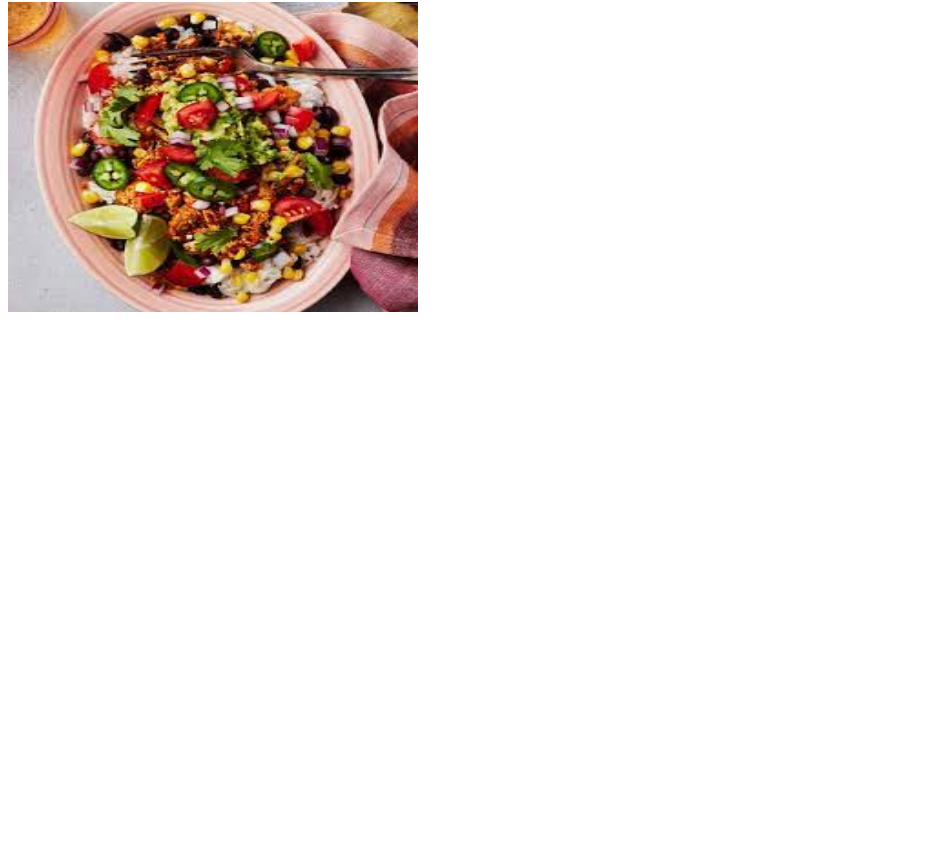
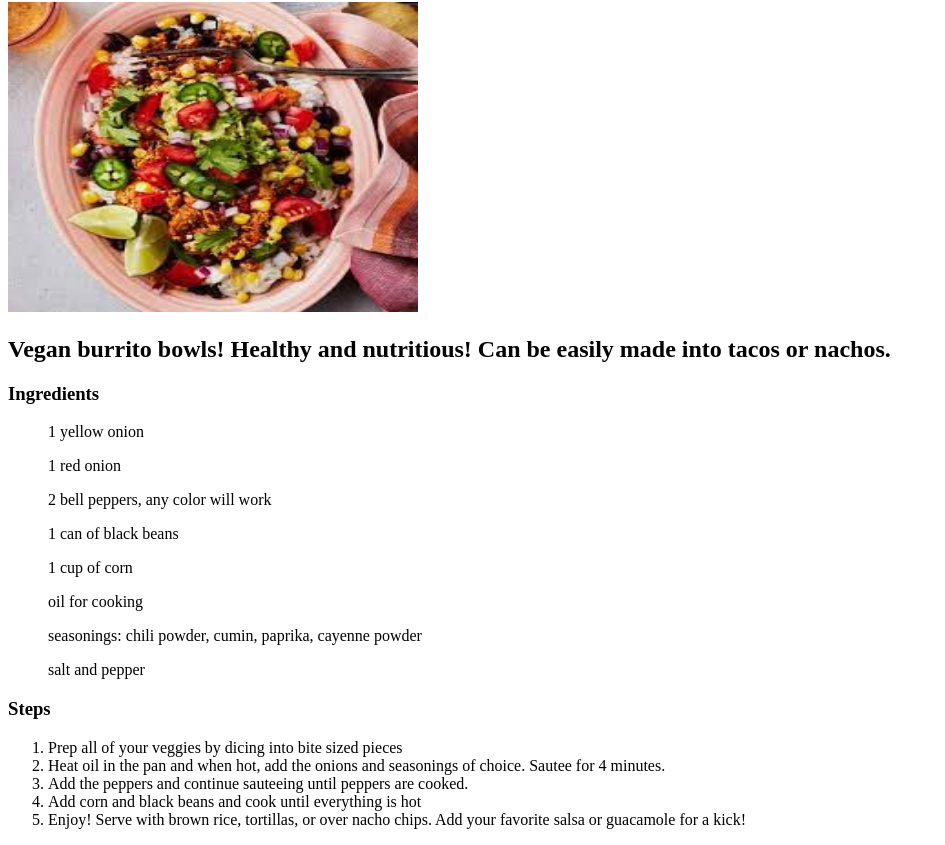
Before and after one commit to tcarl9/odin-recipes, a plain HTML site: page recipes/burritoBowls.html in a window 1280 px wide. Shown: the part 78-923 px from the top of the page, without its empty margins (0-945 px from the left). Before the commit the page ends 800 px from the top, so only its background shows below. Drawn offline with Linux system fonts and the light colour scheme.

Commit message:
feat: updated ReadMe and added 3rd recipe

```diff
--- a/recipes/burritoBowls.html
+++ b/recipes/burritoBowls.html
@@ -8,5 +8,22 @@
 <body>
     <h1>Burrito Bowls</h1>
     <img src="../recipes/Images/burritoBowl.jpeg" alt="Vegan burrito bowl" height="310" width="410">
-</body>
+    <h2>Vegan burrito bowls! Healthy and nutritious! Can be easily made into tacos or nachos.</h2>
+    <h3>Ingredients</h3>
+    <ul>1 yellow onion</ul>
+    <ul>1 red onion</ul>
+    <ul>2 bell peppers, any color will work</ul>
+    <ul>1 can of black beans</ul>
+    <ul>1 cup of corn</ul>
+    <ul>oil for cooking</ul>
+    <ul>seasonings: chili powder, cumin, paprika, cayenne powder</ul>
+    <ul>salt and pepper</ul>
+
+<h3>Steps</h3>
+<ol>
+    <li>Prep all of your veggies by dicing into bite sized pieces</li>
+    <li>Heat oil in the pan and when hot, add the onions and seasonings of choice. Sautee for 4 minutes.</li>
+    <li>Add the peppers and continue sauteeing until peppers are cooked.</li>
+    <li>Add corn and black beans and cook until everything is hot</li>
+    <li>Enjoy! Serve with brown rice, tortillas, or over nacho chips. Add your favorite salsa or guacamole for a kick!</li>
 </html>
```
Also changed, not shown: 1 other file.
